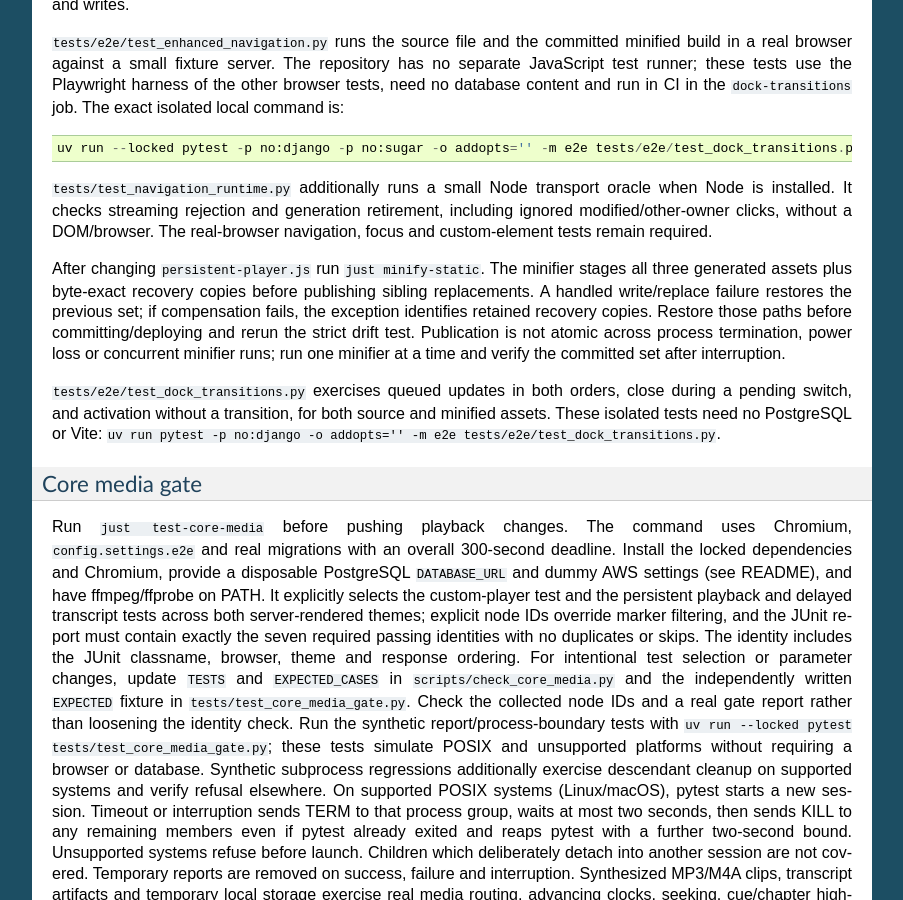
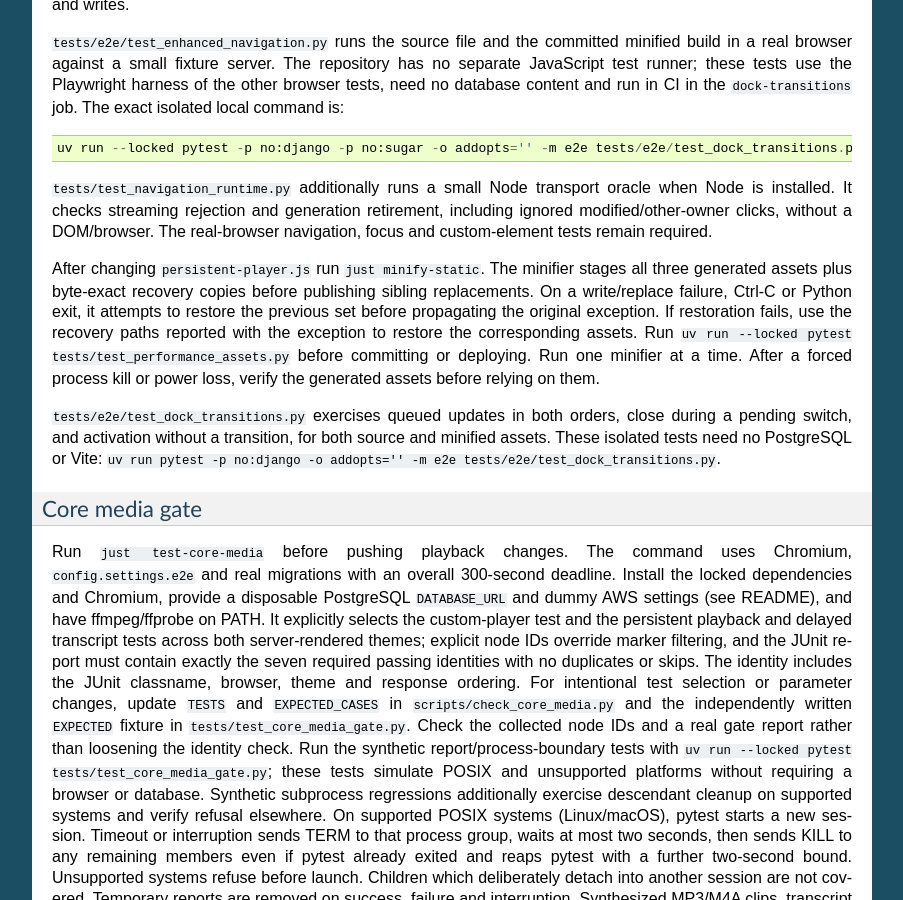
Before and after one commit to ephes/python-podcast, a Sphinx documentation site: the page built from docs/enhanced_navigation.rst, in a window 1280 px wide and 900 px high, scrolled down 3645 px. Shown: the whole window, without its empty margins (198-1101 px from the left). Built offline with Sphinx 7.4.7, drawn with Linux system fonts in a browser that asks for light colours.

Commit message:
Preserve minified assets on publication interrupts

```diff
--- a/CHANGELOG.rst
+++ b/CHANGELOG.rst
@@ -3,6 +3,9 @@ Changelog
 
 Unreleased
 ----------
+
+* Restore the previous minified assets after an interrupted publication, and
+  report retained recovery copies and cleanup failures on the original error.
 
 * Count allauth rate limits per client behind Traefik: production and staging
   set ``ALLAUTH_TRUSTED_PROXY_COUNT`` from ``DJANGO_NUM_PROXIES`` (default 1).
--- a/docs/enhanced_navigation.rst
+++ b/docs/enhanced_navigation.rst
@@ -243,12 +243,13 @@ The real-browser navigation, focus and custom-element tests remain required.
 
 After changing ``persistent-player.js`` run
 ``just minify-static``. The minifier stages all three generated assets plus
-byte-exact recovery copies before publishing sibling replacements. A handled
-write/replace failure restores the previous set; if compensation fails, the
-exception identifies retained recovery copies. Restore those paths before
-committing/deploying and rerun the strict drift test. Publication is not atomic
-across process termination, power loss or concurrent minifier runs; run one
-minifier at a time and verify the committed set after interruption.
+byte-exact recovery copies before publishing sibling replacements. On a
+write/replace failure, Ctrl-C or Python exit, it attempts to restore the
+previous set before propagating the original exception. If restoration fails,
+use the recovery paths reported with the exception to restore the corresponding
+assets. Run ``uv run --locked pytest tests/test_performance_assets.py`` before
+committing or deploying. Run one minifier at a time. After a forced process kill
+or power loss, verify the generated assets before relying on them.
 
 ``tests/e2e/test_dock_transitions.py`` exercises queued updates in both orders,
 close during a pending switch, and activation without a transition, for both
```
Also changed, not shown: 2 other files.
